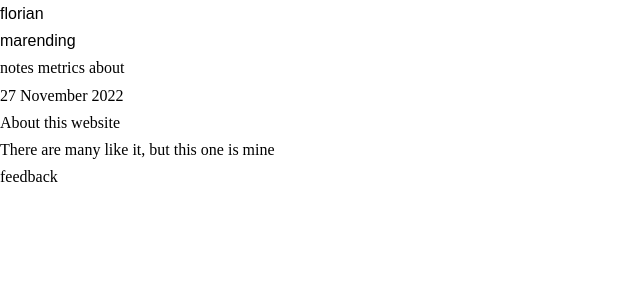
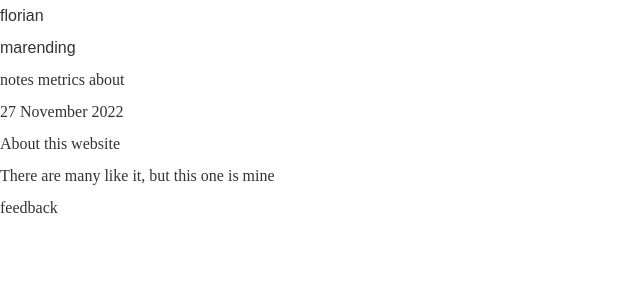
Before and after one commit to beingflo/marending.dev, a SvelteKit app: page / in a window 1280 px wide. Shown: the top 300 px of the page, without its empty margins (0-640 px from the left). Built offline with nearby package versions, Linux system fonts and the light colour scheme; a web font is replaced by a local one.

Commit message:
Give more lineheight and slight gray tone to entire body

```diff
--- a/src/routes/+layout.svelte
+++ b/src/routes/+layout.svelte
@@ -45,7 +45,8 @@
 <style global>
 	body {
 		font-family: 'LatoLatinWeb', serif;
-		line-height: 170%;
+		line-height: 2;
+		color: #333;
 	}
 	.lato-light {
 		font-family: 'LatoLatinWebLight', sans-serif;
```
